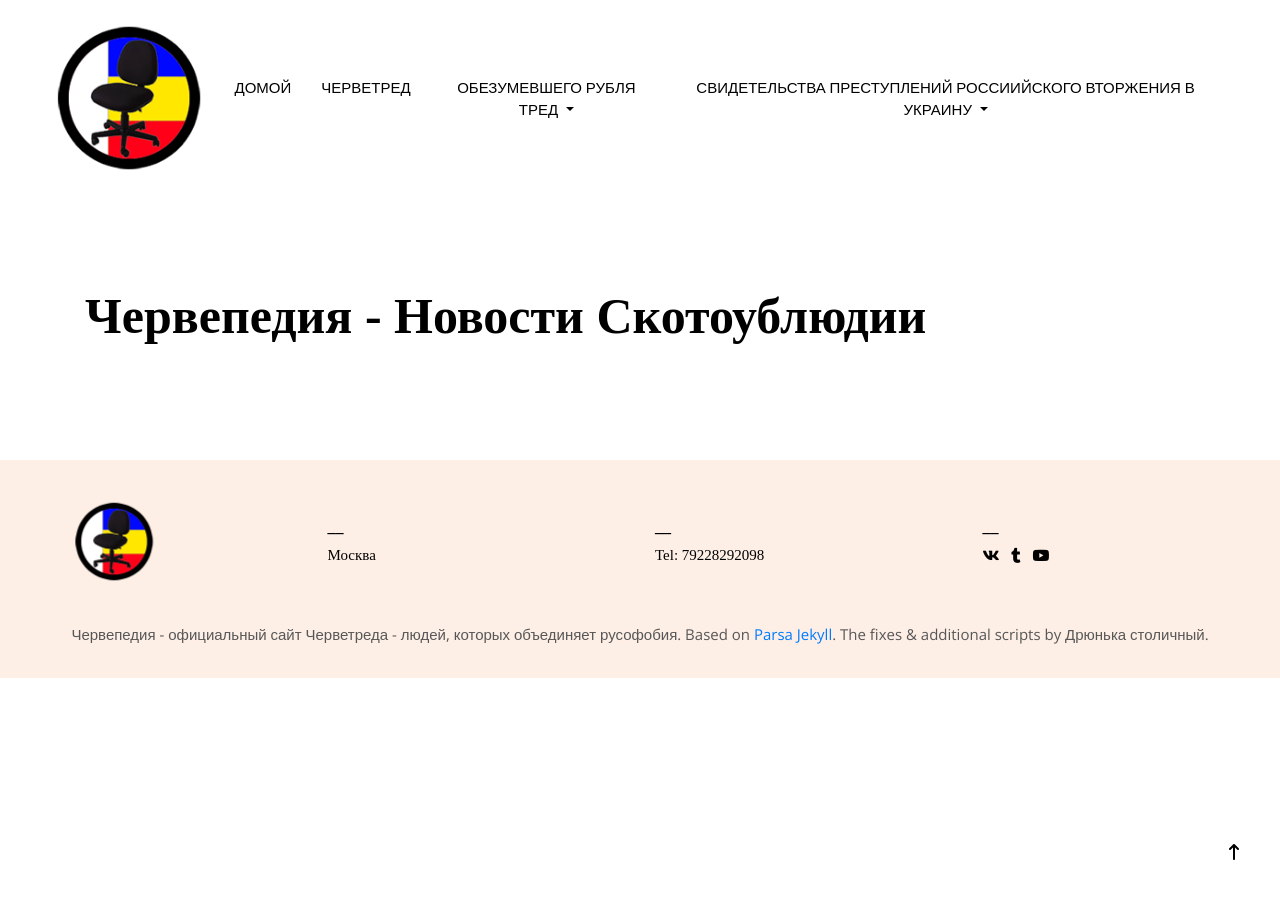
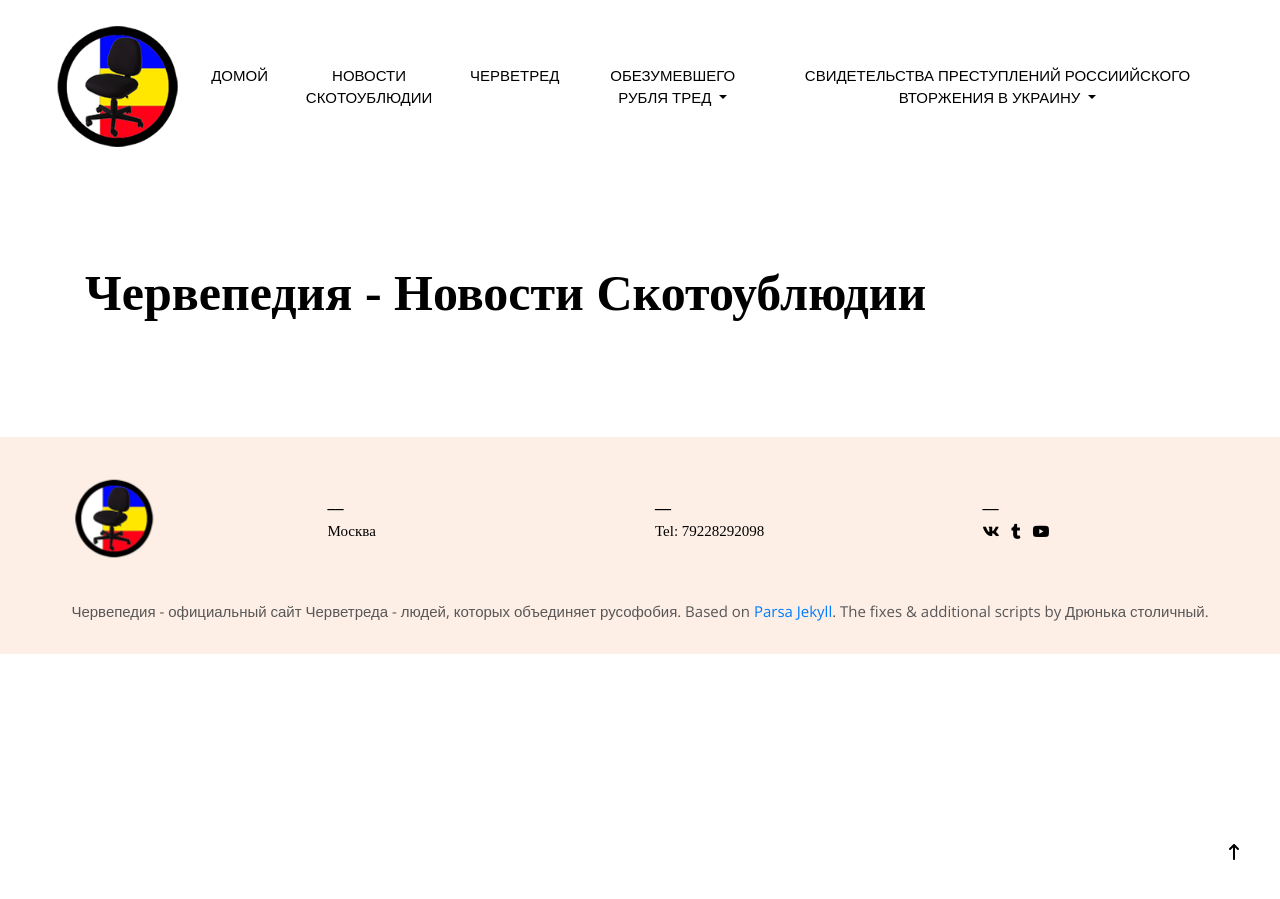
Before and after one commit to chervetred/chervetred.github.io, a Jekyll site: the page built from _pages/russia_news.md, in a window 1280 px wide. Built offline with Jekyll 4.4.1, drawn with Linux system fonts in a browser that asks for light colours; some web fonts are replaced; a script that is not in the unit is left out; comment, search, counter and statistics services are not loaded.

Commit message:
Update _config.yml

```diff
--- a/_config.yml
+++ b/_config.yml
@@ -12,6 +12,8 @@
 menu:
   - name: Домой
     url: /
+  - name: Новости Скотоублюдии
+    url: /russia_news/
   - name: Черветред
     url: /about/
     target: "_blank"
```
